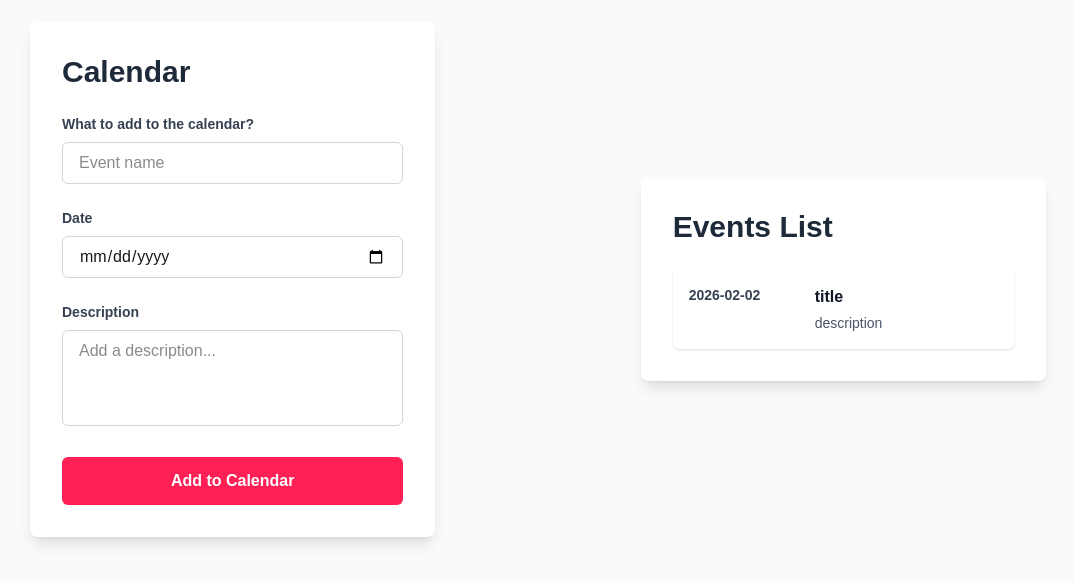
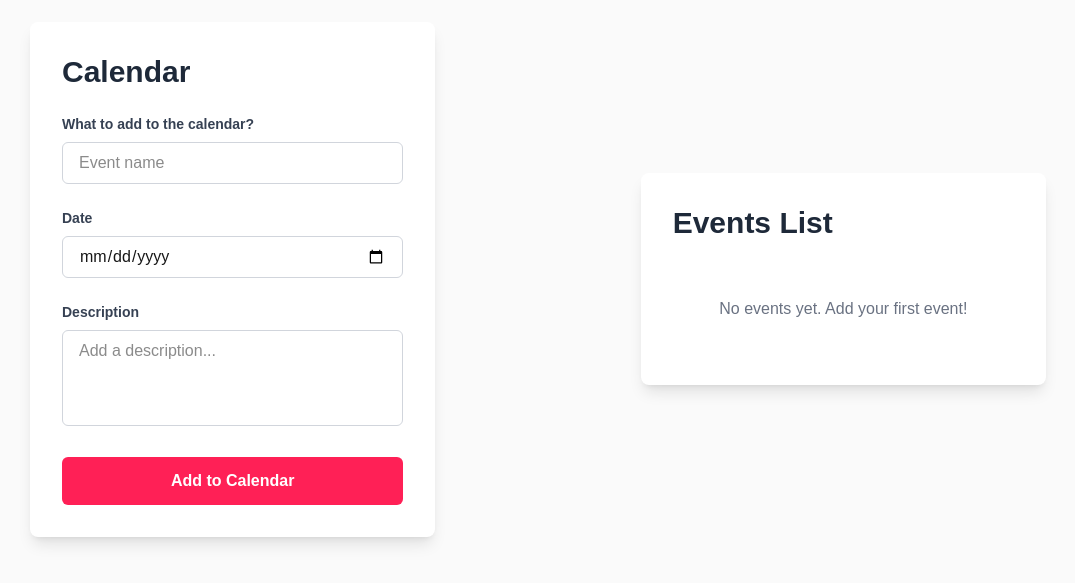
Before and after one commit to MVCorreas/calendar-form-react, a Next.js app: page / in a window 1280 px wide. Shown: the part 121-704 px from the top of the page, without its empty margins (122-1197 px from the left). Built offline with nearby package versions, Linux system fonts and the light colour scheme.

Commit message:
feat: added events to the list on submission

```diff
--- a/app/components/EventCard.js
+++ b/app/components/EventCard.js
@@ -2,11 +2,11 @@ export default function EventCard({ title, date, description }) {
   return (
     <div className="flex items-start gap-4 p-4 bg-white rounded-md shadow-sm">
       <div className="min-w-27.5 text-sm font-semibold text-gray-700">
-        2026-02-02
+        {date}
       </div>
       <div className="flex-1">
-        <h3 className="text-base font-semibold text-gray-900">title</h3>
-        <p className="text-sm text-gray-600 mt-1">description</p>
+        <h3 className="text-base font-semibold text-gray-900">{title}</h3>
+        <p className="text-sm text-gray-600 mt-1">{description}</p>
       </div>
     </div>
   );
--- a/app/components/EventsContainer.js
+++ b/app/components/EventsContainer.js
@@ -1,10 +1,25 @@
 import EventCard from "./EventCard";
 
-export default function EventsContainer({ title, date, description }) {
+export default function EventsContainer({ events }) {
   return (
     <div className="bg-white rounded-lg shadow-lg p-8">
       <h2 className="mb-6 text-3xl font-bold text-gray-800">Events List</h2>
-      <EventCard title={title} date={date} description={description} />
+      <div className="space-y-4">
+        {events.length === 0 ? (
+          <p className="text-gray-500 text-center py-8">
+            No events yet. Add your first event!
+          </p>
+        ) : (
+          events.map((event) => (
+            <EventCard
+              key={event.id}
+              title={event.title}
+              date={event.date}
+              description={event.description}
+            />
+          ))
+        )}
+      </div>
     </div>
   );
 }
--- a/app/page.jsx
+++ b/app/page.jsx
@@ -2,7 +2,7 @@
 
 import { useState } from "react";
 import Form from "./components/Form";
-import EventsContainer from "./components/EventsContainer"
+import EventsContainer from "./components/EventsContainer";
 
 export default function Home() {
   const [formData, setFormData] = useState({
@@ -15,6 +15,7 @@ export default function Home() {
     date: "",
     description: "",
   });
+  const [submittedData, setSubmittedData] = useState([]);
 
   const validateForm = () => {
     const newErrors = {};
@@ -57,7 +58,23 @@ export default function Home() {
     e.preventDefault();
 
     if (validateForm()) {
-      return console.log("Form submitted");
+    const newEvent = {
+      id: Date.now(),
+      title: formData.title,
+      date: formData.date,
+      description: formData.description
+    }
+      setSubmittedData(prev => [...prev, newEvent]); //only adds data on submission
+      setFormData({
+        title: "",
+        date: "",
+        description: "",
+      });
+       setErrors({
+        title: "",
+        date: "",
+        description: "",
+      });
     }
   };
   return (
@@ -73,7 +90,7 @@ export default function Home() {
         />
       </div>
       <div className="w-1/3 mr-20">
-        <EventsContainer />
+        <EventsContainer events={submittedData} />
       </div>
     </main>
   );
```
